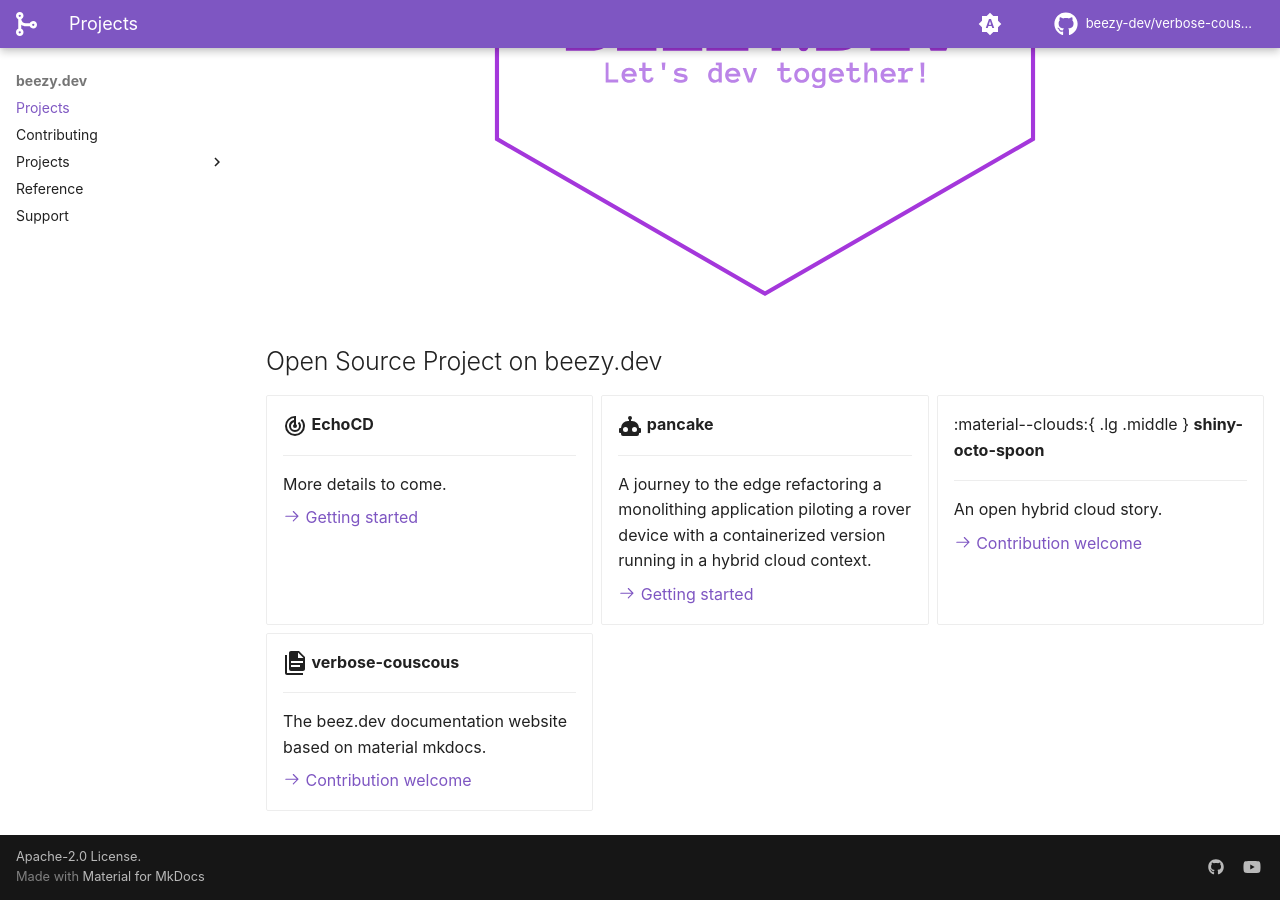
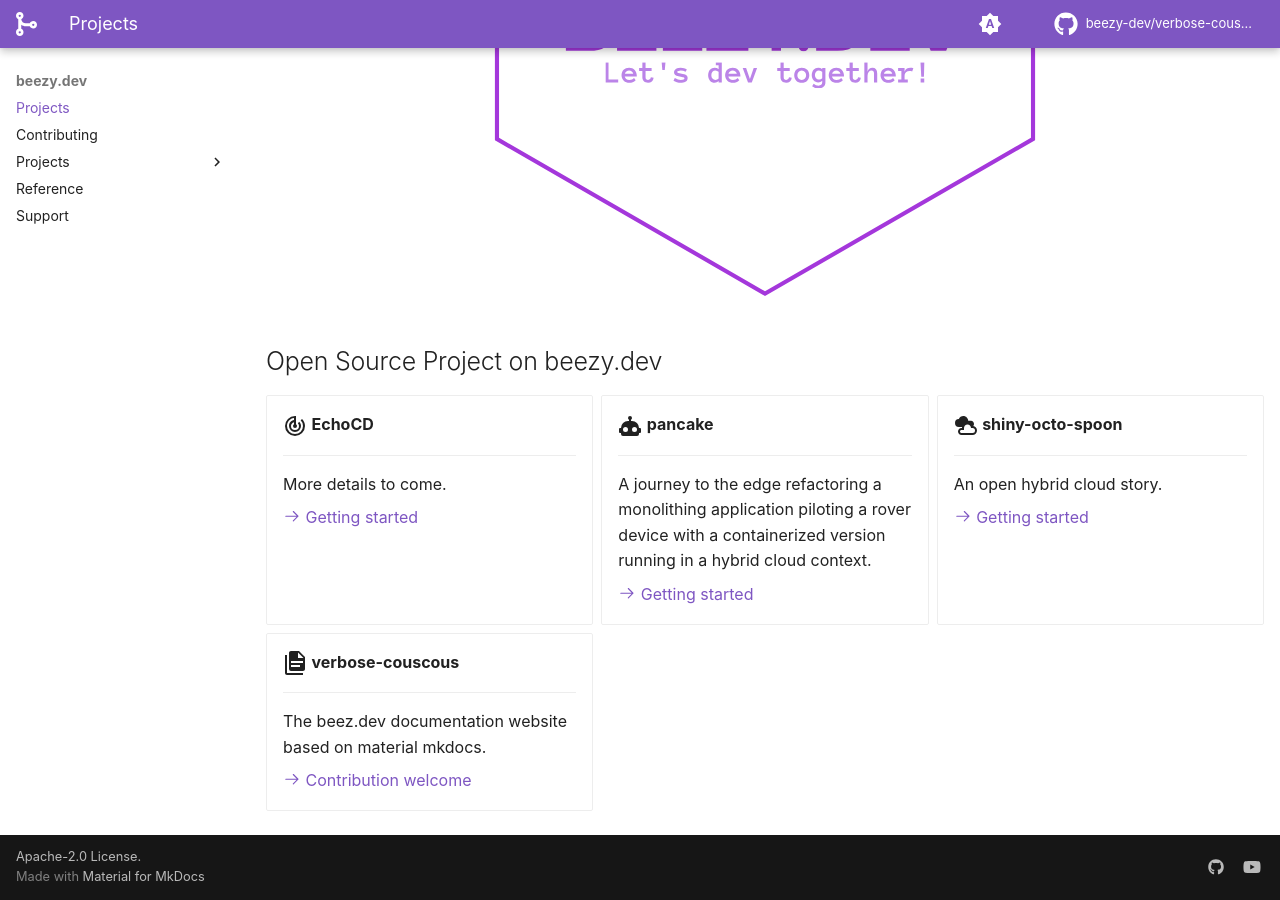
Before and after one commit to beezy-dev/verbose-couscous, an MkDocs documentation site: the page built from docs/index.md, in a window 1280 px wide and 900 px high, scrolled down 507 px. Built offline with MkDocs 1.6.1 and Material for MkDocs 9.7.7, drawn with Linux system fonts in a browser that asks for light colours; some web fonts are replaced; comment, search, counter and statistics services are not loaded.

Commit message:
add shiny-octo-sppon project

```diff
--- a/docs/index.md
+++ b/docs/index.md
@@ -24,13 +24,13 @@ hide:
 
     [:octicons-arrow-right-24: Getting started](/pancake)
 
--   :material--clouds:{ .lg .middle } __shiny-octo-spoon__
+-   :material-clouds:{ .lg .middle } __shiny-octo-spoon__
 
     ---
 
     An open hybrid cloud story.
 
-    [:octicons-arrow-right-24: Contribution welcome](/shiny-octo-spoon)
+    [:octicons-arrow-right-24: Getting started](/shiny-octo-spoon)
 
 -   :material-file-document-multiple:{ .lg .middle } __verbose-couscous__
 
```
